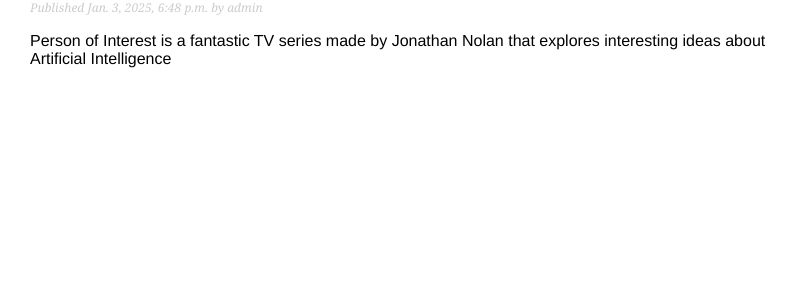
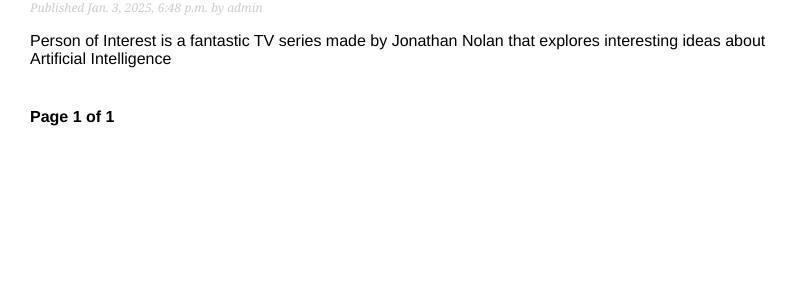
Before and after one commit to shardul523/Django-Blog, a Django app: page /blog/ in a window 1280 px wide. Shown: the part 291-591 px from the top of the page, without its empty margins (0-799 px from the left). Run offline with Django 5.2, Linux system fonts and the light colour scheme; data comes from the database, SQL or seed files in the repository.

Commit message:
[Feat] - Implemented pagination

```diff
--- a/blog/templates/blog/post/list.html
+++ b/blog/templates/blog/post/list.html
@@ -14,4 +14,6 @@
         </p>
         {{ post.body|truncatewords:30|linebreaks }}
     {% endfor %}
+
+    {% include "pagination.html" with page=posts %}
 {% endblock  %}
--- /dev/null
+++ b/blog/templates/pagination.html
@@ -0,0 +1,17 @@
+<div class="pagination">
+    <span class="step-links">
+        {% if page.has_previous %}
+            <a href="?page={{page.previous_page_number}}">
+                Previous
+            </a>
+        {% endif %}
+        <span class="current">
+            Page {{page.number}} of {{page.paginator.num_pages}}
+        </span>
+        {% if page.has_next %}
+            <a href="?page={{page.next_page_number}}">
+                Next
+            </a>
+        {% endif %}
+    </span>
+</div>
--- a/blog/views.py
+++ b/blog/views.py
@@ -1,3 +1,4 @@
+from django.core.paginator import Paginator
 from django.http import Http404
 from django.shortcuts import render
 from .models import Post
@@ -5,7 +6,11 @@ from .models import Post
 # Create your views here.
 
 def post_list(request):
-    posts = Post.objects.all()
+    posts_list = Post.objects.all()
+    paginator = Paginator(posts_list, 3)
+    page_number = request.GET.get('page', 1)
+    posts = paginator.page(page_number)
+
     return render(
         request,
         'blog/post/list.html',
```
